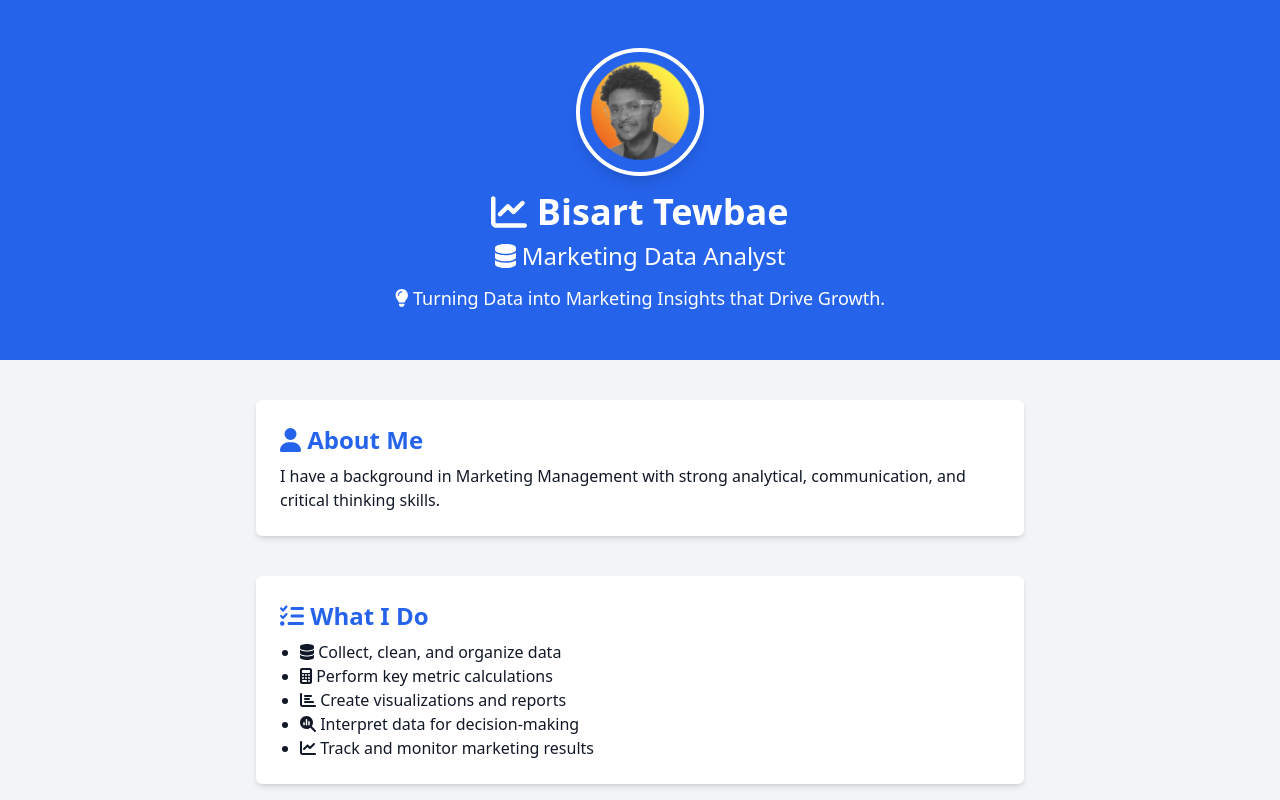
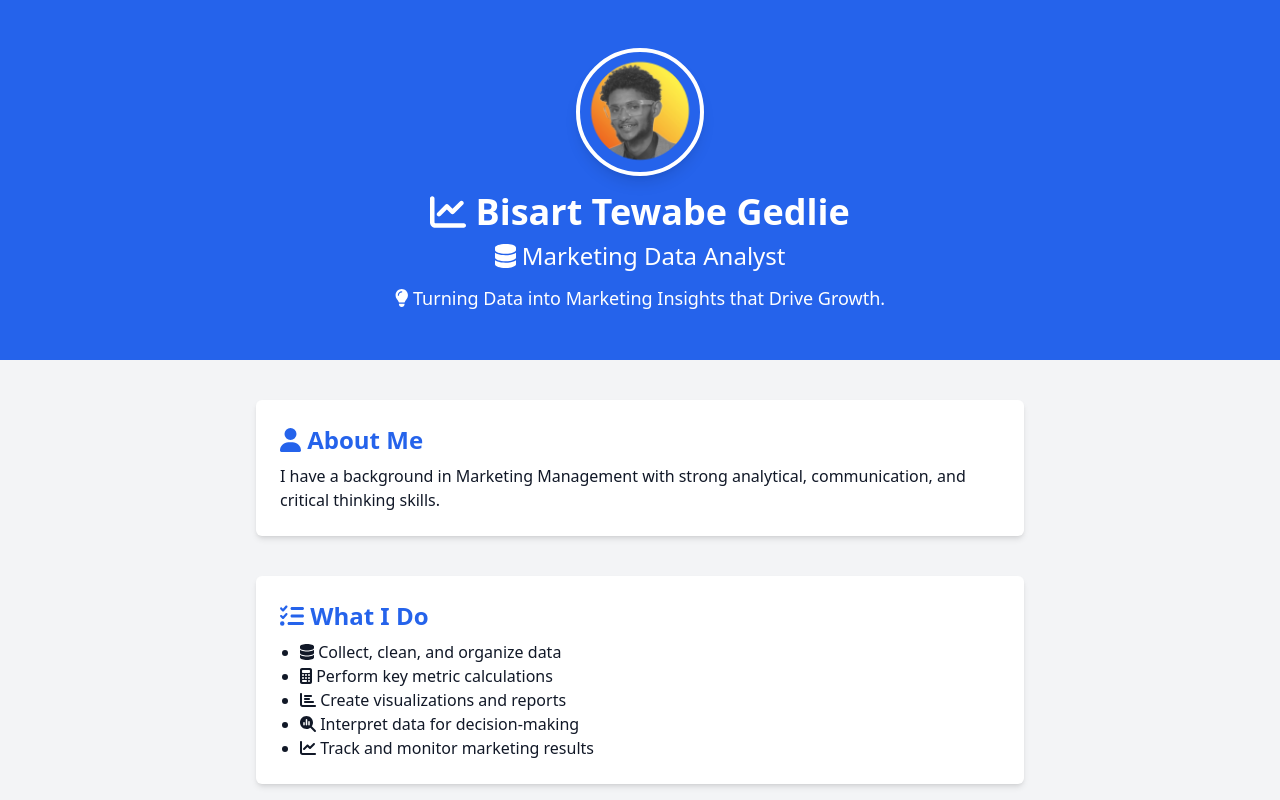
Before and after one commit to rexxgit/portfolio, a plain HTML site: page index.html in a window 1280 px wide. Shown: the top 800 px of the page. Drawn offline with nearby package versions, Linux system fonts and the light colour scheme.

Commit message:
Update index.html
changes

```diff
--- a/index.html
+++ b/index.html
@@ -12,7 +12,7 @@
     <!-- Hero Section -->
     <header class="bg-blue-600 text-white text-center py-12">
         <img src=" portfolio/assets/portfolio image.png.png" alt="Bisart Tewabe Gedlie" class="w-32 h-32 mx-auto rounded-full shadow-lg border-4 border-white">
-        <h1 class="text-4xl font-bold mt-4"><i class="fas fa-chart-line"></i> Bisart Tewbae</h1>
+        <h1 class="text-4xl font-bold mt-4"><i class="fas fa-chart-line"></i> Bisart Tewabe Gedlie</h1>
         <h2 class="text-2xl mt-2"><i class="fas fa-database"></i> Marketing Data Analyst</h2>
         <p class="text-lg mt-3"><i class="fas fa-lightbulb"></i> Turning Data into Marketing Insights that Drive Growth.</p>
     </header>
```
